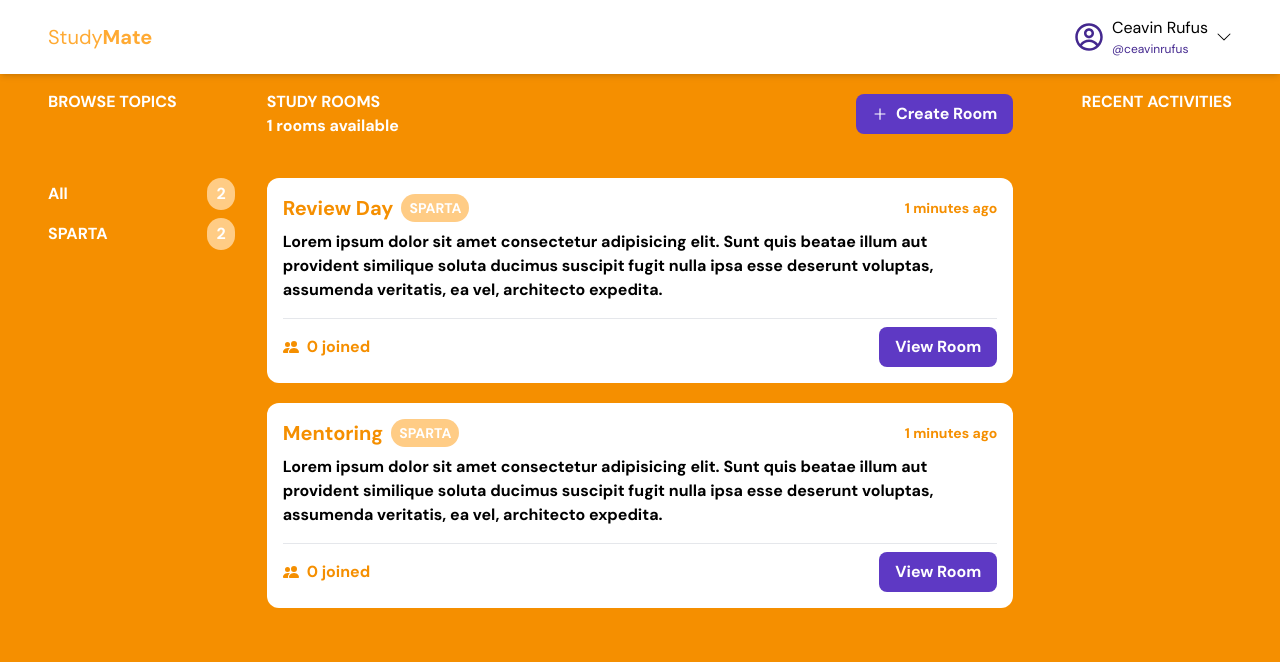
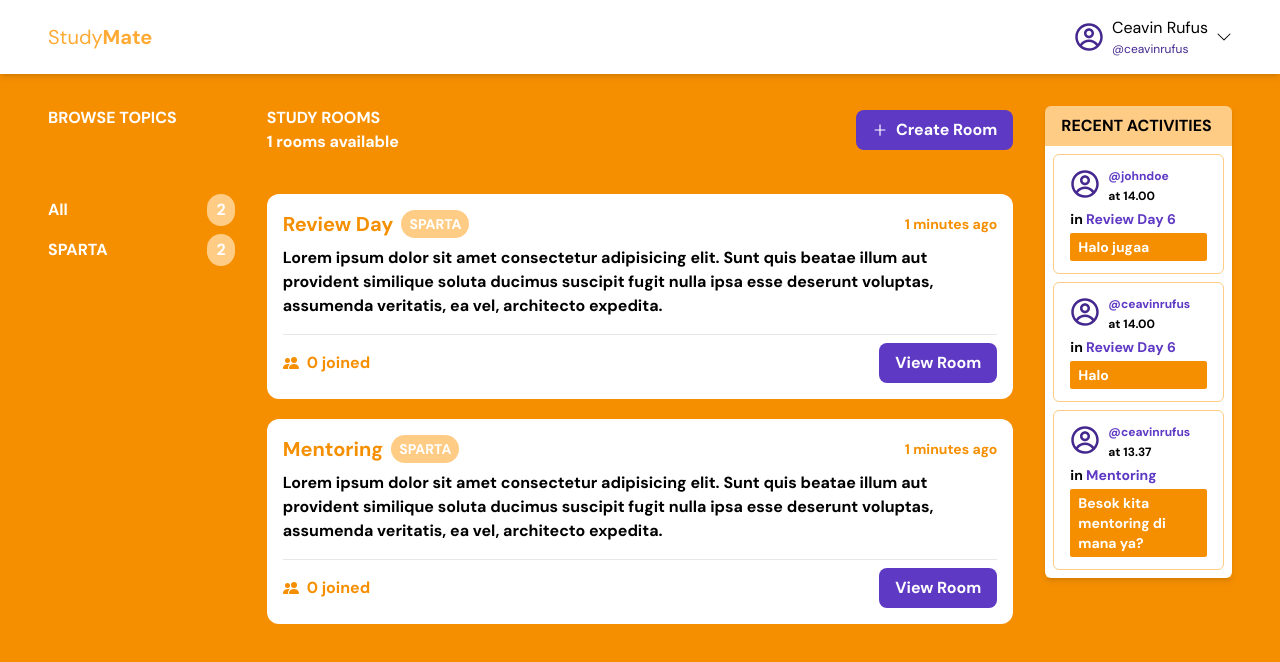
Before and after one commit to ceavinr/studymate, a React (Create React App) app: page /discussion in a window 1280 px wide. Shown: the top 662 px of the page. Built offline with nearby package versions, Linux system fonts and the light colour scheme.

Commit message:
activity log

```diff
--- a/src/components/pages/Discussion.js
+++ b/src/components/pages/Discussion.js
@@ -1,17 +1,15 @@
 import React from "react";
-import { Link } from "react-router-dom";
 import BrowseTopics from "../BrowseTopics";
+import ActivityLog from "../ActivityLog";
 import StudyRooms from "../StudyRooms";
 
 const Discussion = () => {
   return (
-    <div className="bg-[#F58F00] h-screen py-4 px-12">
+    <div className="bg-[#F58F00] h-screen py-8 px-12">
       <div className="grid grid-cols-[1fr_4fr_1fr] gap-8 text-[#fff] font-bold">
         <BrowseTopics />
         <StudyRooms />
-        <div className="flex justify-end">
-          <h1>RECENT ACTIVITIES</h1>
-        </div>
+        <ActivityLog />
       </div>
     </div>
   );
```
